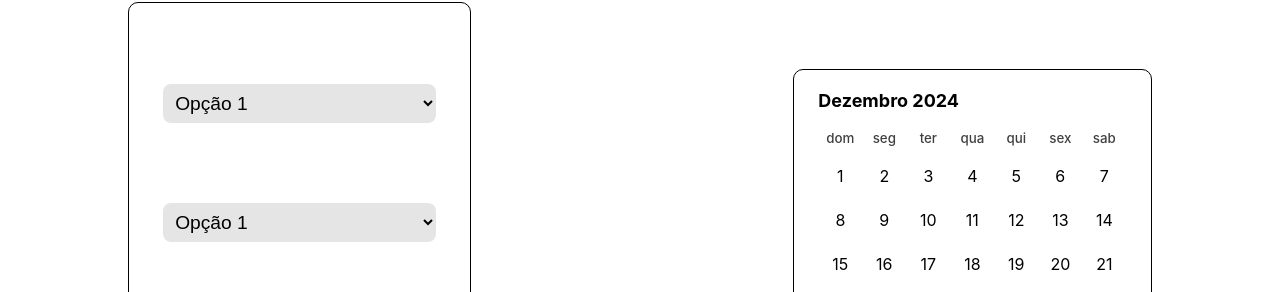
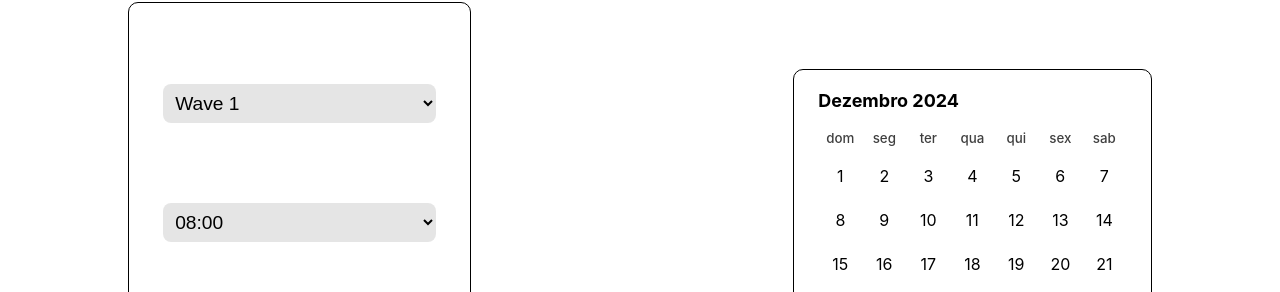
Before and after one commit to Daniel-Dief/surfland-intranet, a React (Create React App) app: page /Schedule in a window 1280 px wide. Shown: the part 202-494 px from the top of the page. Built offline with nearby package versions, Linux system fonts and the light colour scheme.

Commit message:
refact: ajusting reference for select

```diff
--- a/src/components/Select/index.tsx
+++ b/src/components/Select/index.tsx
@@ -1,3 +1,4 @@
+import { RefObject } from "react";
 import { SelectBox } from "./style";
 
 interface Options {
@@ -5,9 +6,16 @@ interface Options {
     value: string;
 }
 
-export default function Select({ options }: { options: Array<Options> }) {
+interface Props {
+    selectRef: RefObject<HTMLSelectElement>;
+    options: Array<Options>;
+}
+
+export default function Select({ selectRef, options } : Props ) {
     return (
-        <SelectBox>
+        <SelectBox
+            ref={ selectRef }
+        >
             {options.map((option, index) => (
                 <option key={index} value={option.value}>
                     {option.label}
--- a/src/templates/Schedule/index.tsx
+++ b/src/templates/Schedule/index.tsx
@@ -8,11 +8,14 @@ import SheduleCalendar from "../../components/SheduleCalendar";
 
 export default function Schedule() {
     const [ selectedDate, setSelectedDate ] = useState<Date | undefined>(undefined);
-
+    const waveRef = useRef<HTMLSelectElement>(null);
+    const hourRef = useRef<HTMLSelectElement>(null);
 
     function handleSubmit(e: FormEvent) {
         e.preventDefault();
         console.log("Agendado", selectedDate?.toISOString());
+        console.log("Wave", waveRef.current?.value);
+        console.log("Hour", hourRef.current?.value);
     }
 
     return(
@@ -21,17 +24,19 @@ export default function Schedule() {
             <Container>
                 <Form onSubmit={ handleSubmit }>
                     <Select
+                        selectRef={ waveRef }
                         options={[
-                            { label: "Opção 1", value: "1" },
-                            { label: "Opção 2", value: "2" },
-                            { label: "Opção 3", value: "3" },
+                            { label: "Wave 1", value: "1" },
+                            { label: "Wave 2", value: "2" },
+                            { label: "Wave 3", value: "3" }
                         ]}
                     />
                     <Select
+                        selectRef={ hourRef }
                         options={[
-                            { label: "Opção 1", value: "1" },
-                            { label: "Opção 2", value: "2" },
-                            { label: "Opção 3", value: "3" },
+                            { label: "08:00", value: "08:00" },
+                            { label: "09:00", value: "09:00" },
+                            { label: "10:00", value: "10:00" }
                         ]}
                     />
                     <Confirm>
```
